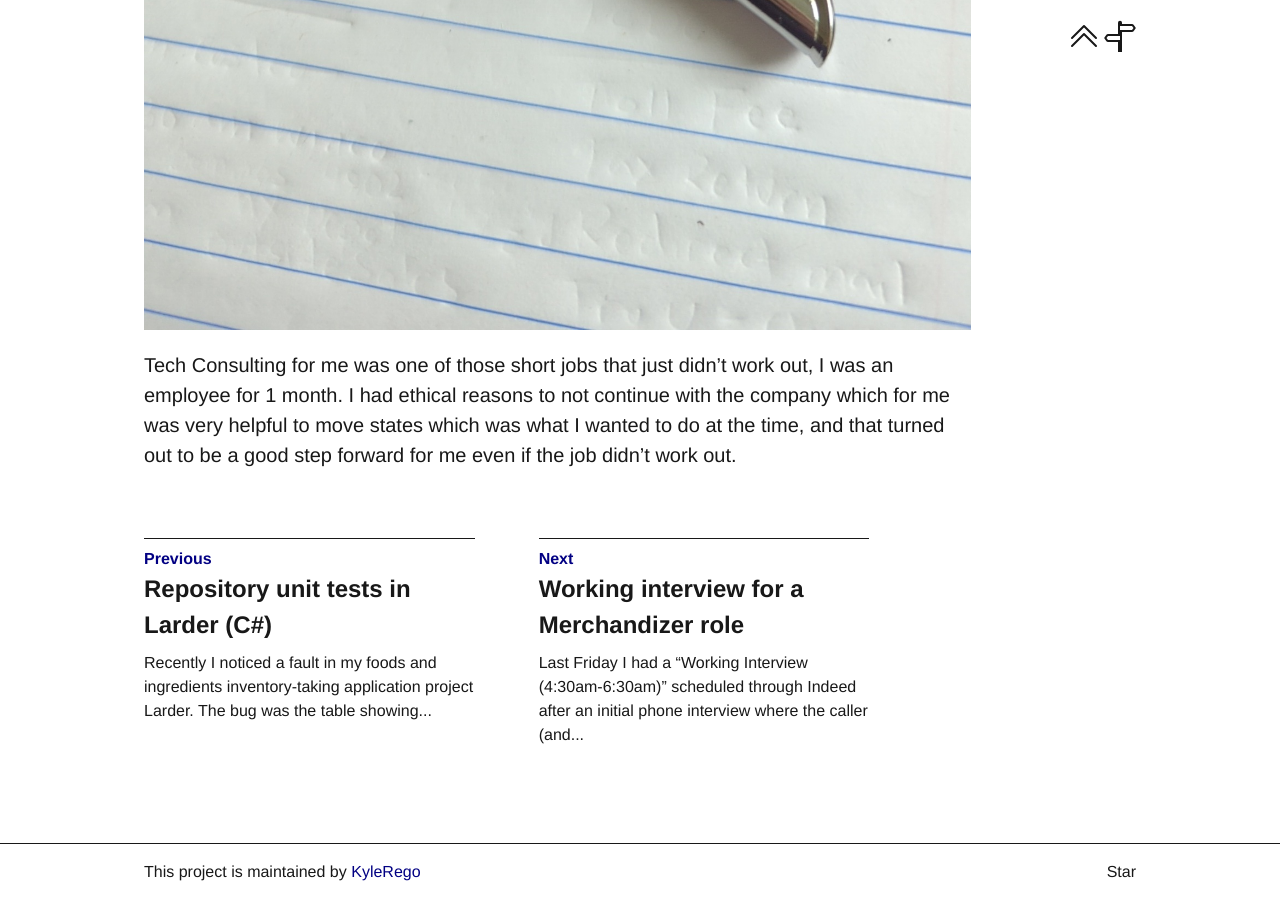
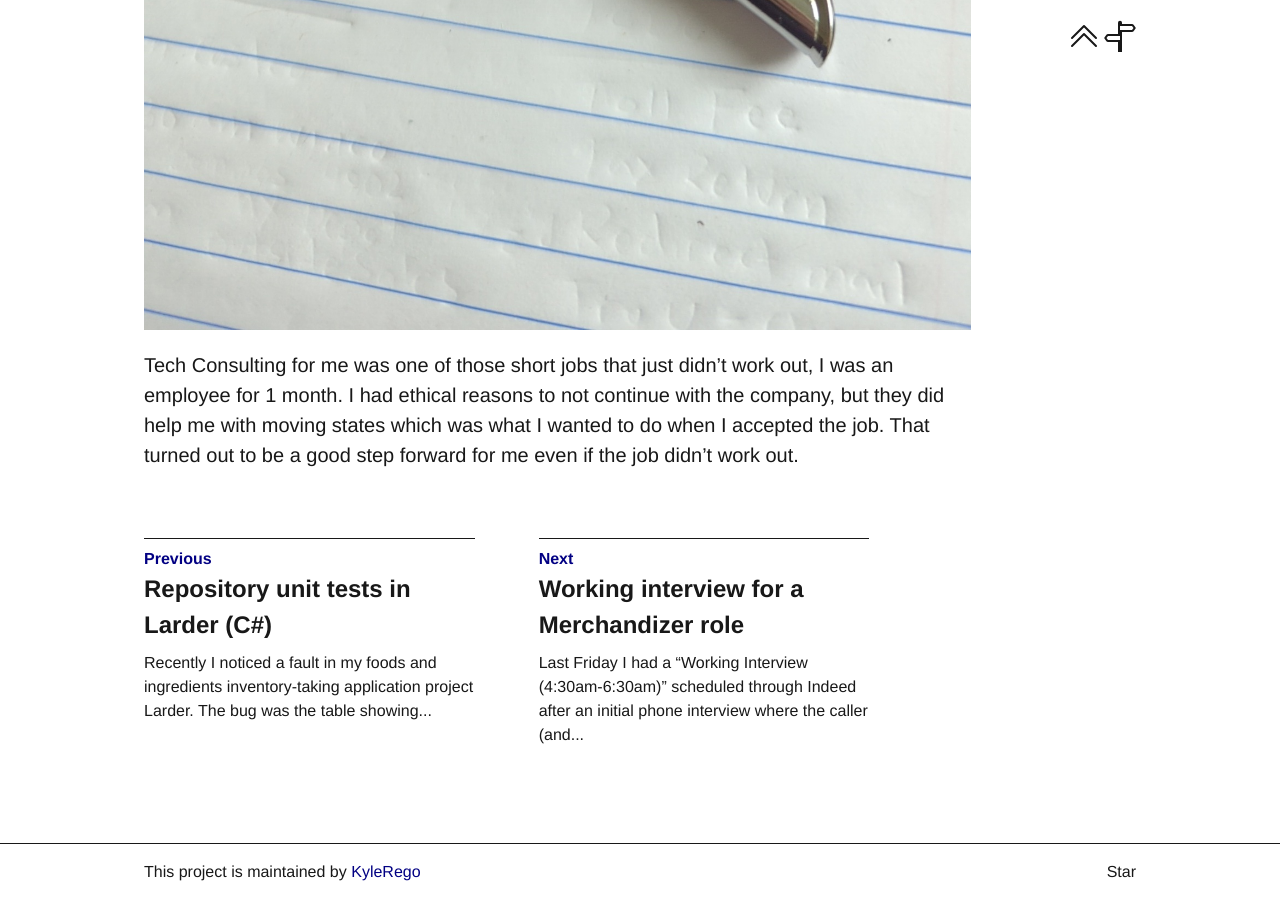
Before and after one commit to KyleRego/KyleRego.github.io, a Jekyll site: the page built from collections/_posts/2025-03-27-tech-consulting-pen.markdown, in a window 1280 px wide and 900 px high, scrolled down 1785 px. Built offline with Jekyll 4.4.1, drawn with Linux system fonts in a browser that asks for light colours.

Commit message:
Fix up sentence which read badly

```diff
--- a/collections/_posts/2025-03-27-tech-consulting-pen.markdown
+++ b/collections/_posts/2025-03-27-tech-consulting-pen.markdown
@@ -14,4 +14,4 @@ These days, I've been thankful for my pen that Tech Consulting (company who I wo
 
 ![Tech Consulting pen](assets/tech-consulting-pen.jpg)
 
-Tech Consulting for me was one of those short jobs that just didn't work out, I was an employee for 1 month. I had ethical reasons to not continue with the company which for me was very helpful to move states which was what I wanted to do at the time, and that turned out to be a good step forward for me even if the job didn't work out.
+Tech Consulting for me was one of those short jobs that just didn't work out, I was an employee for 1 month. I had ethical reasons to not continue with the company, but they did help me with moving states which was what I wanted to do when I accepted the job. That turned out to be a good step forward for me even if the job didn't work out.
```
